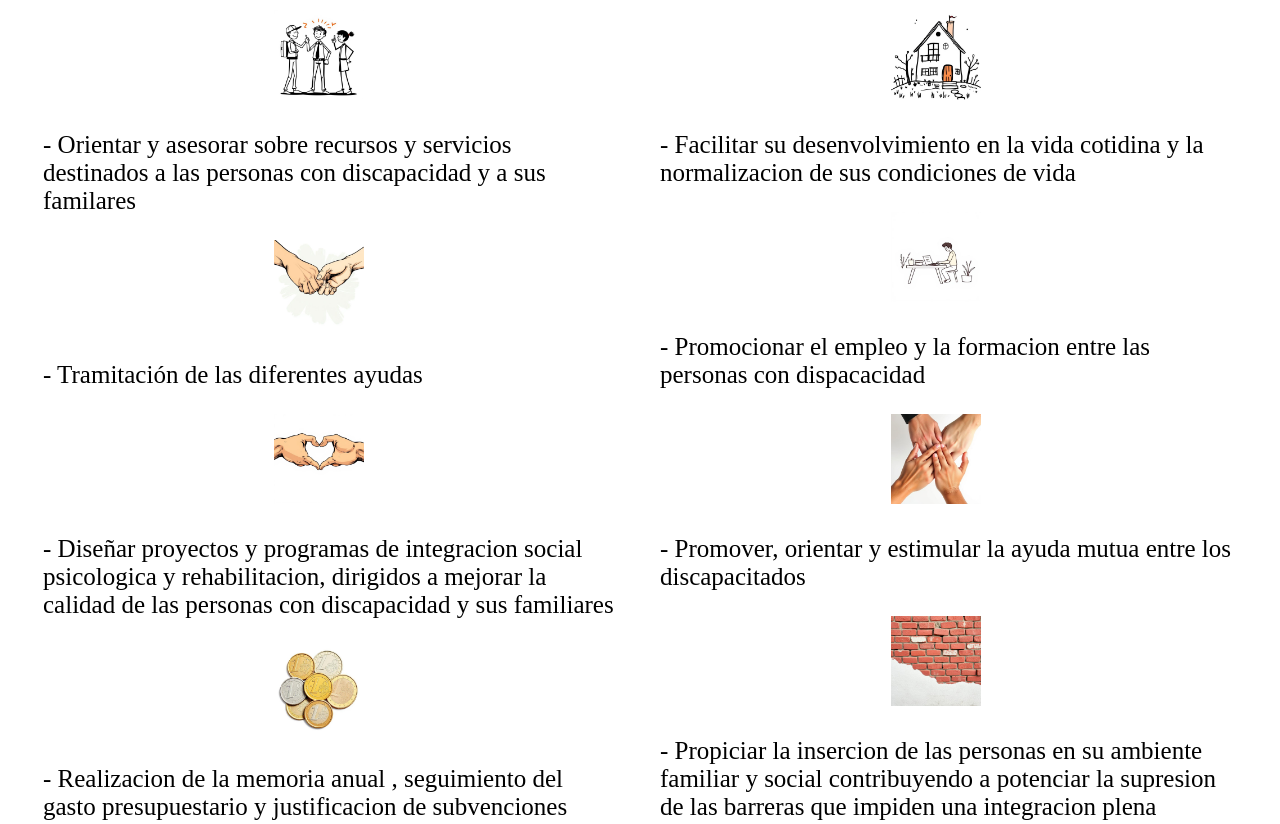
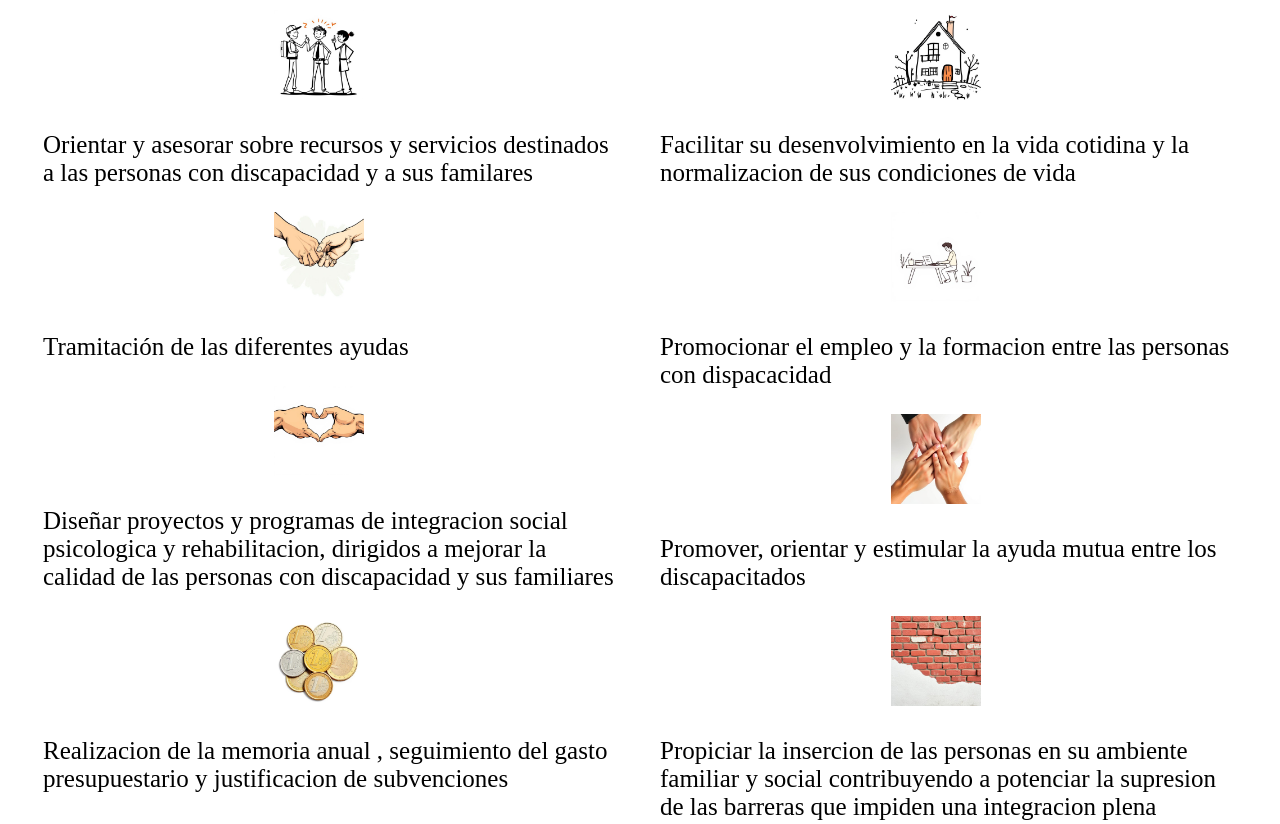
Before and after one commit to rampa855/larampa, a plain HTML site: page index.html in a window 1280 px wide. Shown: the part 720-1544 px from the top of the page. Drawn offline with Linux system fonts and the light colour scheme.

Commit message:
Update index.html

```diff
--- a/index.html
+++ b/index.html
@@ -42,32 +42,32 @@
 
     <div class=column>
 <p> <img class=imagen src="imagenes/imagen1.jpg" alt="Descripción de la imagen" width="80" height="80"></p>
-<p> - Orientar y asesorar sobre recursos y servicios destinados a las personas con discapacidad y a sus familares</p>
+<p> Orientar y asesorar sobre recursos y servicios destinados a las personas con discapacidad y a sus familares</p>
 
 
 <p> <img class=imagen src="imagenes/imagen4.jpg" alt="Descripción de la imagen" width="80" height="80"></p>
-<p> - Tramitación de las diferentes ayudas</p>
+<p> Tramitación de las diferentes ayudas</p>
 
 <p> <img class=imagen src="imagenes/imagen3.jpg" alt="Descripción de la imagen" width="80" height="80"></p>
- <p> - Diseñar proyectos y programas de integracion social psicologica y rehabilitacion, dirigidos a mejorar la calidad de las personas con discapacidad  y sus familiares</p>
+ <p>  Diseñar proyectos y programas de integracion social psicologica y rehabilitacion, dirigidos a mejorar la calidad de las personas con discapacidad  y sus familiares</p>
 
 <p> <img class=imagen src="imagenes/imagen5.jpg" alt="Descripción de la imagen" width="80" height="80"></p>
- <p> - Realizacion de la memoria anual , seguimiento del gasto presupuestario y justificacion de subvenciones</p>
+ <p>  Realizacion de la memoria anual , seguimiento del gasto presupuestario y justificacion de subvenciones</p>
 </div>
 <div class=column>
     <p> <img class=imagen src="imagenes/imagen2.jpg" alt="Descripción de la imagen" width="80" height="80"></p>
- <p> - Facilitar su desenvolvimiento en la vida cotidina y la normalizacion de sus condiciones de vida</p>
+ <p> Facilitar su desenvolvimiento en la vida cotidina y la normalizacion de sus condiciones de vida</p>
 
 <p> <img class=imagen src="imagenes/imagen6.jpg" alt="Descripción de la imagen" width="80" height="80"></p>
- <p> - Promocionar el empleo y la formacion entre las personas con dispacacidad</p>
+ <p> Promocionar el empleo y la formacion entre las personas con dispacacidad</p>
 
 
 <p> <img class=imagen src="imagenes/imagen10.jpg" alt="Descripción de la imagen" width="80" height="80"></p>
- <p> - Promover, orientar y estimular la ayuda mutua entre los discapacitados</p>
+ <p> Promover, orientar y estimular la ayuda mutua entre los discapacitados</p>
 
 
 <p> <img class=imagen src="imagenes/imagen9.jpg" alt="Descripción de la imagen" width="80" height="80"></p>
- <p> - Propiciar la insercion de las personas en su ambiente familiar y social contribuyendo a potenciar la supresion de las barreras que impiden una integracion plena</p>
+ <p>  Propiciar la insercion de las personas en su ambiente familiar y social contribuyendo a potenciar la supresion de las barreras que impiden una integracion plena</p>
 </div>
 
 </div>
```
